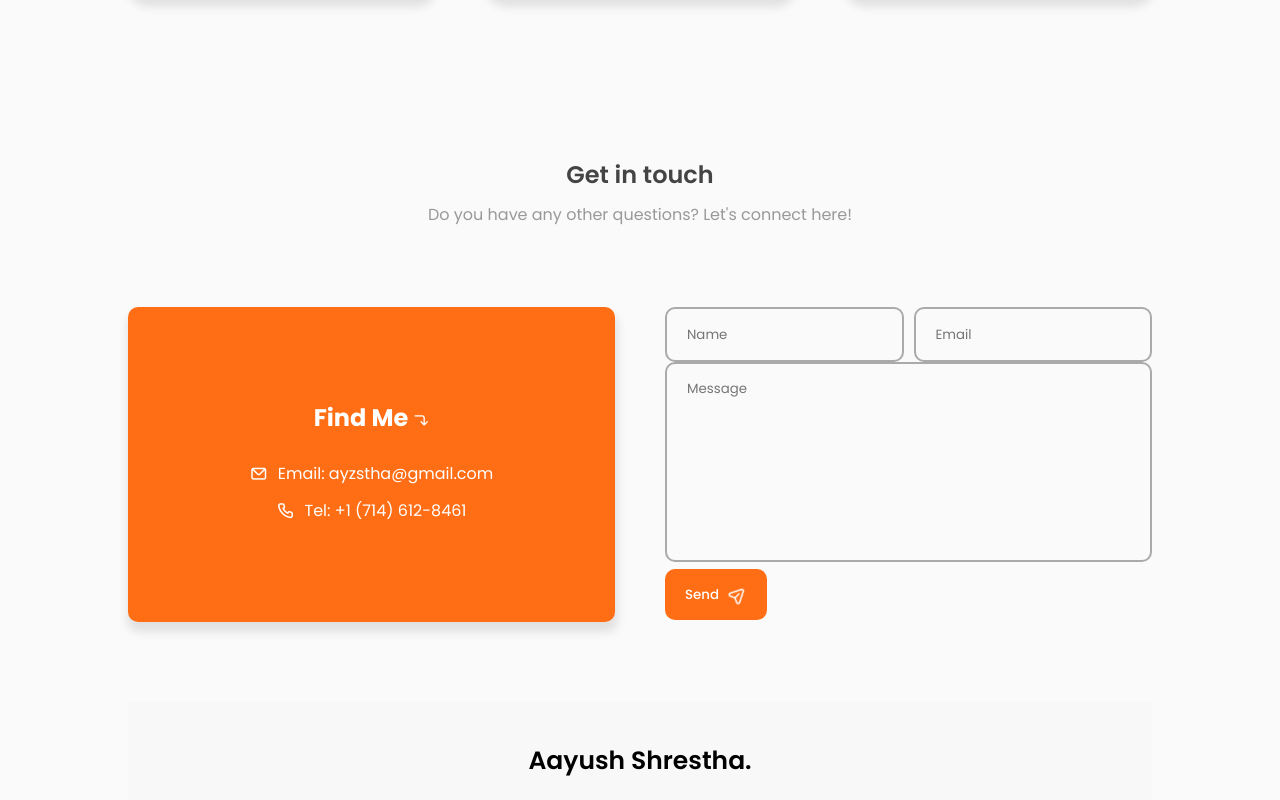
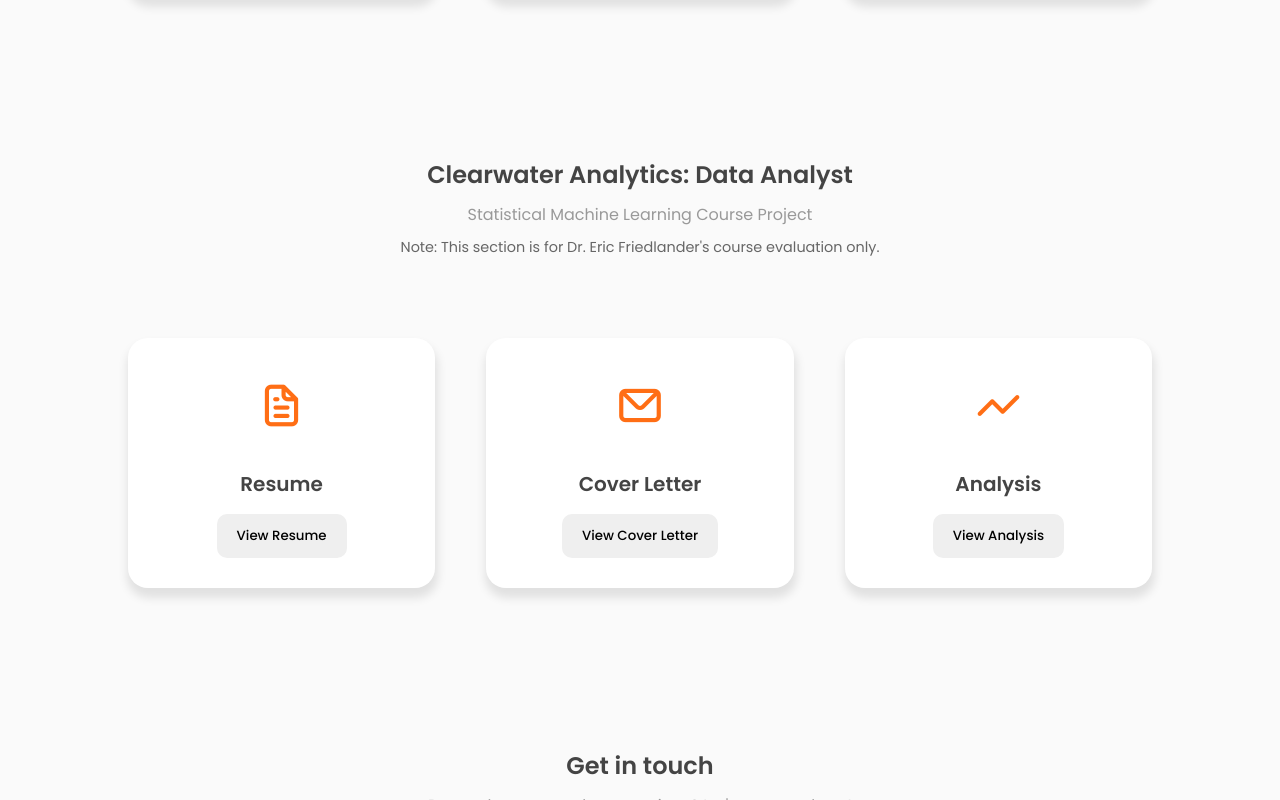
Before and after one commit to ayzstha/PortfolioWebsite, a plain HTML site: page index.html in a window 1280 px wide. Shown: the part 2000-2800 px from the top of the page. Drawn offline with nearby package versions, Linux system fonts and the light colour scheme.

Commit message:
Updated with Job Application 1 files

```diff
--- a/index.html
+++ b/index.html
@@ -37,6 +37,10 @@
                 </li>
                 <li class="nav_list">
                     <a href="#projects" class="nav-link">Projects</a>
+                    <div class="circle"></div>
+                </li>
+                <li class="nav_list">
+                    <a href="#clearwater" class="nav-link">Machine Learning</a>
                     <div class="circle"></div>
                 </li>
                 <li class="nav_list">
@@ -188,6 +192,38 @@
           </div>
        </section>
 
+       <!-- -------------- CLEARWATER ANALYSIS BOX ---------------- -->
+       <section class="section" id="clearwater">
+          <div class="top-header">
+              <h1>Clearwater Analytics: Data Analyst</h1>
+              <span>Statistical Machine Learning Course Project</span>
+              <p style="font-size: 0.9em; color: #666; margin-top: 10px;">Note: This section is for Dr. Eric Friedlander's course evaluation only.</p>
+          </div>
+          <div class="project-container">
+              <div class="project-box">
+                  <i class="uil uil-file-alt"></i>
+                  <h3>Resume</h3>
+                  <a href="./assets/machine-learning/clearwater_resume.pdf" target="_blank">
+                      <button class="btn">View Resume</button>
+                  </a>
+              </div>
+              <div class="project-box">
+                  <i class="uil uil-envelope"></i>
+                  <h3>Cover Letter</h3>
+                  <a href="./assets/machine-learning/clearwater_cover.pdf" target="_blank">
+                      <button class="btn">View Cover Letter</button>
+                  </a>
+              </div>
+              <div class="project-box">
+                  <i class="uil uil-analysis"></i>
+                  <h3>Analysis</h3>
+                  <a href="./assets/machine-learning/analysis.qmd" target="_blank">
+                      <button class="btn">View Analysis</button>
+                  </a>
+              </div>
+          </div>
+      </section>
+
        <!-- -------------- CONTACT BOX ---------------- -->
        <section class="section" id="contact">
         <div class="top-header">
@@ -242,6 +278,9 @@
                 <li class="footer_menu_list">
                     <a href="#projects">Projects</a>
                 </li>
+<li class="footer_menu_list">
+                    <a href="#clearwater">Machine Learning</a>
+                </li>
                 <li class="footer_menu_list">
                     <a href="#contact">Contact</a>
                 </li>
@@ -255,7 +294,6 @@
         </div>
         <div class="bottom-footer">
             <p>Copyright &copy; <a href="#home" style="text-decoration: none;">Aayush Shrestha</a> - All rights reserved</p>
-            <p>Reference: LudiFlex</p>
         </div>
     </footer>
 
```
Also changed, not shown: 2 other files.
